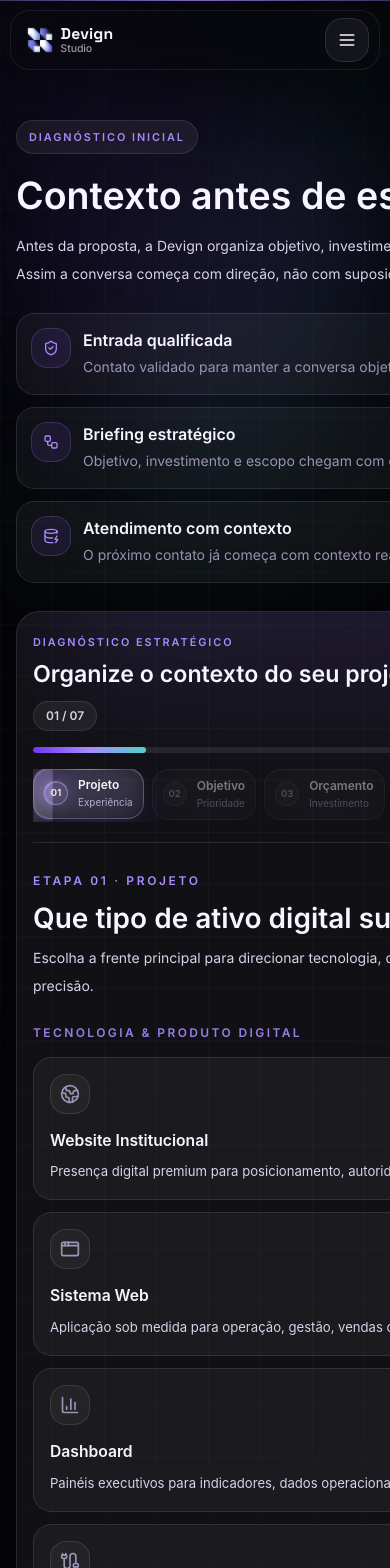
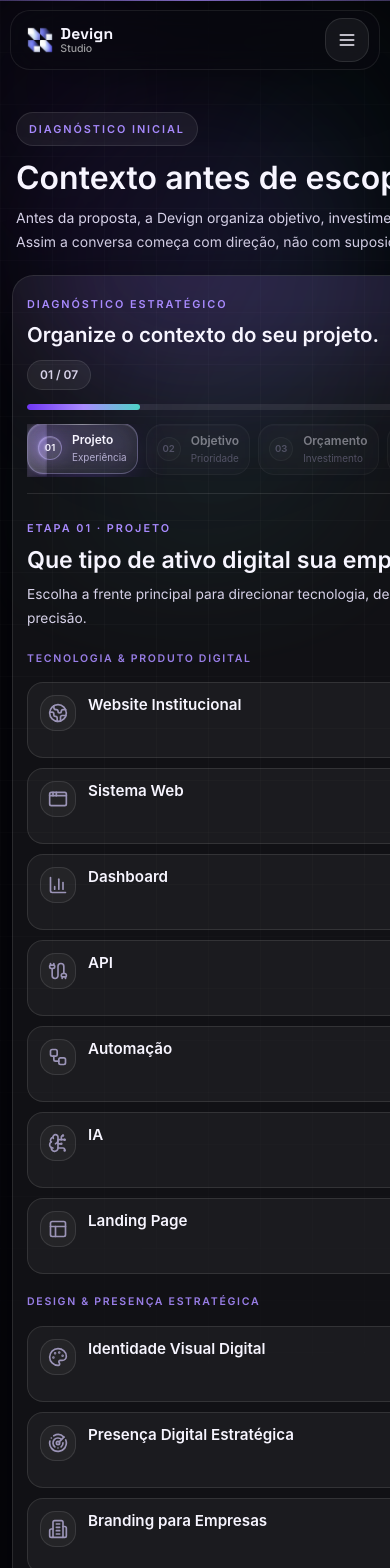
Before and after one commit to JoaoCarpini/Site-Devign-Studio-Novo, a React (Vite) app: page /orcamento in a window 390 px wide. Shown: the top 1568 px of the page. Built offline with nearby package versions, Linux system fonts and the light colour scheme.

Commit message:
responsividade

```diff
--- a/src/components/forms/BudgetWizard.tsx
+++ b/src/components/forms/BudgetWizard.tsx
@@ -408,7 +408,7 @@ export function BudgetWizard() {
   return (
     <form
       onSubmit={submit}
-      className="relative overflow-hidden rounded-[1.45rem] border border-white/10 bg-white/[0.052] p-4 shadow-[0_24px_80px_rgba(5,5,9,0.45)] backdrop-blur-2xl sm:rounded-[2rem] sm:p-7 sm:shadow-[0_34px_120px_rgba(5,5,9,0.58)] lg:p-8"
+      className="relative -mx-1 overflow-hidden rounded-[1.35rem] border border-white/10 bg-white/[0.052] p-3.5 shadow-[0_24px_80px_rgba(5,5,9,0.45)] backdrop-blur-2xl sm:mx-0 sm:rounded-[2rem] sm:p-7 sm:shadow-[0_34px_120px_rgba(5,5,9,0.58)] lg:p-8"
     >
       <div className="pointer-events-none absolute inset-x-8 -top-24 h-44 rounded-full bg-violet-500/[0.12] blur-3xl sm:inset-x-10 sm:-top-28 sm:h-56 sm:bg-violet-500/[0.18]" />
       <div className="pointer-events-none absolute -right-28 bottom-20 hidden h-60 w-60 rounded-full bg-signal/[0.08] blur-3xl sm:block" />
@@ -416,13 +416,13 @@ export function BudgetWizard() {
       {isSubmitting ? <LoadingOverlay message={phaseMessages[submitPhase]} /> : null}
 
       <div className="relative">
-        <div className="flex flex-col gap-4 border-b border-white/10 pb-5 sm:gap-5 sm:pb-6">
+        <div className="flex flex-col gap-3.5 border-b border-white/10 pb-4 sm:gap-5 sm:pb-6">
           <div className="flex flex-col gap-3 sm:flex-row sm:items-end sm:justify-between">
             <div>
               <span className="text-[0.68rem] font-semibold uppercase tracking-[0.18em] text-violet-400 sm:text-xs sm:tracking-[0.22em]">
                 Diagnóstico estratégico
               </span>
-              <h2 className="mt-2 text-[1.45rem] font-semibold leading-tight text-frost sm:mt-3 sm:text-3xl">
+              <h2 className="mt-2 text-[1.28rem] font-semibold leading-tight text-frost sm:mt-3 sm:text-3xl">
                 Organize o contexto do seu projeto.
               </h2>
             </div>
@@ -447,7 +447,7 @@ export function BudgetWizard() {
           />
         </div>
 
-        <div className="py-6 sm:min-h-[34rem] sm:py-8">
+        <div className="py-5 sm:min-h-[34rem] sm:py-8">
           <AnimatePresence mode="wait">
             <motion.div
               key={step}
@@ -462,10 +462,10 @@ export function BudgetWizard() {
                   title="Que tipo de ativo digital sua empresa precisa construir?"
                   description="Escolha a frente principal para direcionar tecnologia, design e presença estratégica com mais precisão."
                 >
-                  <div className="mt-6 space-y-7 sm:mt-7 sm:space-y-10">
+                  <div className="mt-5 space-y-5 sm:mt-7 sm:space-y-10">
                     {projectTypeGroups.map((group) => (
                       <div key={group.eyebrow}>
-                        <p className="text-xs font-semibold uppercase tracking-[0.2em] text-violet-400/90">
+                        <p className="text-[0.66rem] font-semibold uppercase tracking-[0.16em] text-violet-400/90 sm:text-xs sm:tracking-[0.2em]">
                           {group.eyebrow}
                         </p>
                         <ProjectOptionGrid className="mt-4">
@@ -482,7 +482,7 @@ export function BudgetWizard() {
                     ))}
 
                     <div>
-                      <p className="text-xs font-semibold uppercase tracking-[0.2em] text-muted">Outros formatos</p>
+                      <p className="text-[0.66rem] font-semibold uppercase tracking-[0.16em] text-muted sm:text-xs sm:tracking-[0.2em]">Outros formatos</p>
                       <ProjectOptionGrid className="mt-4">
                         <OptionCard
                           option={otherProjectType}
@@ -608,7 +608,7 @@ export function BudgetWizard() {
                     onChange={(event) => update('website', event.target.value)}
                   />
 
-                  <div className="mt-6 grid gap-4 md:grid-cols-2">
+                  <div className="mt-5 grid gap-3 md:grid-cols-2 sm:mt-6 sm:gap-4">
                     <Field label="Nome" value={form.name} onChange={(value) => update('name', value)} required />
                     <Field label="Empresa" value={form.company} onChange={(value) => update('company', value)} required />
                     <Field
@@ -631,7 +631,7 @@ export function BudgetWizard() {
                   </label>
                   <textarea
                     id="description"
-                    className="mt-2 min-h-40 w-full resize-y rounded-2xl border border-white/10 bg-ink/70 px-4 py-3 text-mist outline-none transition duration-300 placeholder:text-muted/70 focus:border-violet-400 focus:bg-ink/85 focus:shadow-[0_0_0_4px_rgba(141,92,255,0.12)]"
+                    className="mt-2 min-h-32 w-full resize-y rounded-2xl border border-white/10 bg-ink/70 px-4 py-3 text-mist outline-none transition duration-300 placeholder:text-muted/70 focus:border-violet-400 focus:bg-ink/85 focus:shadow-[0_0_0_4px_rgba(141,92,255,0.12)] sm:min-h-40"
                     placeholder="Contexto, objetivo, dores atuais, referências e qualquer requisito importante."
                     value={form.description}
                     onChange={(event) => update('description', event.target.value)}
@@ -660,10 +660,10 @@ export function BudgetWizard() {
           </motion.p>
         ) : null}
 
-        <div className="mt-5 flex flex-col-reverse gap-3 border-t border-white/10 pt-5 sm:mt-6 sm:flex-row sm:items-center sm:justify-between sm:pt-6">
+        <div className="mt-4 flex flex-col-reverse gap-2.5 border-t border-white/10 pt-4 sm:mt-6 sm:flex-row sm:items-center sm:justify-between sm:gap-3 sm:pt-6">
           <button
             type="button"
-            className={cn(buttonStyles('secondary'), 'disabled:pointer-events-none disabled:opacity-45')}
+            className={cn(buttonStyles('secondary'), 'w-full sm:w-auto disabled:pointer-events-none disabled:opacity-45')}
             onClick={() => setStep((current) => Math.max(current - 1, 0))}
             disabled={step === 0 || isSubmitting}
           >
@@ -671,12 +671,12 @@ export function BudgetWizard() {
             Voltar
           </button>
           {step < steps.length - 1 ? (
-            <button type="button" className={buttonStyles('primary')} onClick={next} disabled={isSubmitting}>
+            <button type="button" className={cn(buttonStyles('primary'), 'w-full sm:w-auto')} onClick={next} disabled={isSubmitting}>
               Continuar diagnóstico
               <ArrowRight className="h-4 w-4" />
             </button>
           ) : (
-            <button type="submit" className={buttonStyles('primary')} disabled={isSubmitting}>
+            <button type="submit" className={cn(buttonStyles('primary'), 'w-full sm:w-auto')} disabled={isSubmitting}>
               {isSubmitting ? <Loader2 className="h-4 w-4 animate-spin" /> : <Send className="h-4 w-4" />}
               Enviar para análise
             </button>
@@ -700,9 +700,9 @@ function WizardStep({
 }) {
   return (
     <section>
-      <span className="text-xs font-semibold uppercase tracking-[0.22em] text-violet-400">{eyebrow}</span>
-      <h3 className="mt-3 max-w-3xl text-[1.75rem] font-semibold leading-[1.08] text-frost sm:text-4xl sm:leading-tight">{title}</h3>
-      <p className="mt-3 max-w-2xl text-sm leading-7 text-mist sm:mt-4 sm:text-base sm:leading-8">{description}</p>
+      <span className="text-[0.68rem] font-semibold uppercase tracking-[0.18em] text-violet-400 sm:text-xs sm:tracking-[0.22em]">{eyebrow}</span>
+      <h3 className="mt-2.5 max-w-3xl text-[1.45rem] font-semibold leading-[1.08] text-frost sm:mt-3 sm:text-4xl sm:leading-tight">{title}</h3>
+      <p className="mt-2.5 max-w-2xl text-[0.86rem] leading-6 text-mist sm:mt-4 sm:text-base sm:leading-8">{description}</p>
       {children}
     </section>
   );
@@ -826,21 +826,21 @@ function StepRail({
 }
 
 function OptionGrid({ children }: { children: ReactNode }) {
-  return <div className="mt-6 grid gap-3 md:grid-cols-2">{children}</div>;
+  return <div className="mt-5 grid gap-2.5 md:grid-cols-2 sm:mt-6 sm:gap-3">{children}</div>;
 }
 
 function ProjectOptionGrid({ children, className }: { children: ReactNode; className?: string }) {
   return (
-    <div className={cn('grid gap-3 sm:grid-cols-2 xl:grid-cols-3', className)}>{children}</div>
+    <div className={cn('grid gap-2.5 sm:grid-cols-2 sm:gap-3 xl:grid-cols-3', className)}>{children}</div>
   );
 }
 
 function ChipGrid({ children }: { children: ReactNode }) {
-  return <div className="mt-6 flex flex-wrap gap-2.5 sm:gap-3">{children}</div>;
+  return <div className="mt-5 flex flex-wrap gap-2 sm:mt-6 sm:gap-3">{children}</div>;
 }
 
 function FeatureGrid({ children }: { children: ReactNode }) {
-  return <div className="mt-6 grid gap-3 sm:grid-cols-2 xl:grid-cols-3">{children}</div>;
+  return <div className="mt-5 grid gap-2.5 sm:mt-6 sm:grid-cols-2 sm:gap-3 xl:grid-cols-3">{children}</div>;
 }
 
 function OptionCard({
@@ -861,7 +861,7 @@ function OptionCard({
       whileTap={{ scale: 0.985 }}
       onClick={onClick}
       className={cn(
-        'group relative min-h-28 overflow-hidden rounded-[1.15rem] border p-4 text-left transition duration-500 ease-[cubic-bezier(0.16,1,0.3,1)] sm:rounded-[1.35rem] sm:p-5',
+        'group relative flex min-h-[4.75rem] items-start gap-3 overflow-hidden rounded-[1rem] border p-3 text-left transition duration-500 ease-[cubic-bezier(0.16,1,0.3,1)] sm:block sm:min-h-28 sm:rounded-[1.35rem] sm:p-5',
         selected
           ? 'border-violet-400/65 bg-violet-500/[0.16] shadow-[0_24px_90px_rgba(141,92,255,0.22)]'
           : 'border-white/10 bg-white/[0.045] hover:border-violet-400/30 hover:bg-white/[0.075] hover:shadow-[0_20px_70px_rgba(141,92,255,0.12)]',
@@ -876,7 +876,7 @@ function OptionCard({
       <span className="absolute inset-x-5 top-0 h-px bg-gradient-to-r from-transparent via-white/30 to-transparent opacity-0 transition group-hover:opacity-100" />
       <span
         className={cn(
-          'mb-4 grid h-10 w-10 place-items-center rounded-2xl border transition sm:mb-5 sm:h-11 sm:w-11',
+          'grid h-9 w-9 shrink-0 place-items-center rounded-[0.95rem] border transition sm:mb-5 sm:h-11 sm:w-11 sm:rounded-2xl',
           selected
             ? 'border-violet-400/45 bg-violet-500/[0.18] text-violet-400'
             : 'border-white/10 bg-white/[0.045] text-muted group-hover:text-frost',
@@ -884,12 +884,14 @@ function OptionCard({
       >
         <Icon className="h-5 w-5" />
       </span>
-      <span className="relative block text-[0.98rem] font-semibold leading-snug text-frost sm:text-lg">{option.title}</span>
-      <span className="relative mt-2 block text-[0.82rem] leading-6 text-mist sm:text-sm">{option.description}</span>
+      <span className="relative min-w-0 flex-1">
+        <span className="block text-[0.95rem] font-semibold leading-snug text-frost sm:text-lg">{option.title}</span>
+        <span className="mt-1 hidden text-sm leading-6 text-mist sm:block">{option.description}</span>
+      </span>
       {selected ? (
-        <span className="mt-5 inline-flex items-center gap-2 text-xs font-semibold uppercase tracking-[0.18em] text-violet-400">
+        <span className="absolute bottom-3 right-3 inline-flex items-center gap-1.5 text-[0.62rem] font-semibold uppercase tracking-[0.14em] text-violet-300 sm:static sm:mt-5 sm:gap-2 sm:text-xs sm:tracking-[0.18em] sm:text-violet-400">
           <CheckCircle2 className="h-4 w-4" />
-          Selecionado
+          <span className="hidden sm:inline">Selecionado</span>
         </span>
       ) : null}
     </motion.button>
@@ -904,7 +906,7 @@ function Chip({ selected, onClick, children }: { selected: boolean; onClick: ()
       whileTap={{ scale: 0.98 }}
       onClick={onClick}
       className={cn(
-        'min-h-11 rounded-full border px-4 py-2.5 text-sm font-semibold transition duration-500 ease-[cubic-bezier(0.16,1,0.3,1)] sm:px-5 sm:py-3',
+        'min-h-11 rounded-full border px-3.5 py-2.5 text-[0.84rem] font-semibold transition duration-500 ease-[cubic-bezier(0.16,1,0.3,1)] sm:px-5 sm:py-3 sm:text-sm',
         selected
           ? 'border-violet-400/60 bg-violet-500/[0.16] text-frost shadow-[0_18px_60px_rgba(141,92,255,0.16)]'
           : 'border-white/10 bg-white/[0.045] text-mist hover:border-white/20 hover:bg-white/[0.075]',
@@ -923,7 +925,7 @@ function FeatureCard({ selected, onClick, children }: { selected: boolean; onCli
       whileTap={{ scale: 0.985 }}
       onClick={onClick}
       className={cn(
-        'group relative min-h-[4.75rem] overflow-hidden rounded-[1.1rem] border p-3.5 text-left transition duration-500 ease-[cubic-bezier(0.16,1,0.3,1)] sm:min-h-24 sm:rounded-[1.25rem] sm:p-4',
+        'group relative min-h-[3.6rem] overflow-hidden rounded-[1rem] border p-3 text-left transition duration-500 ease-[cubic-bezier(0.16,1,0.3,1)] sm:min-h-24 sm:rounded-[1.25rem] sm:p-4',
         selected
           ? 'border-violet-400/70 bg-[linear-gradient(135deg,rgba(141,92,255,0.24),rgba(255,255,255,0.075)_48%,rgba(77,212,198,0.08))] text-frost shadow-[0_24px_90px_rgba(141,92,255,0.24),inset_0_1px_0_rgba(255,255,255,0.14)]'
           : 'border-white/10 bg-white/[0.045] text-mist shadow-[0_14px_50px_rgba(5,5,9,0.2)] hover:border-violet-400/45 hover:bg-white/[0.08] hover:text-frost hover:shadow-[0_24px_80px_rgba(141,92,255,0.16)]',
@@ -937,7 +939,7 @@ function FeatureCard({ selected, onClick, children }: { selected: boolean; onCli
         )}
       />
       <span className="relative flex h-full items-start justify-between gap-4">
-        <span className="text-[0.84rem] font-semibold leading-5 sm:text-sm sm:leading-6">{children}</span>
+        <span className="text-[0.8rem] font-semibold leading-5 sm:text-sm sm:leading-6">{children}</span>
         <span
           className={cn(
             'grid h-6 w-6 shrink-0 place-items-center rounded-full border transition duration-500',
--- a/src/pages/Budget.tsx
+++ b/src/pages/Budget.tsx
@@ -28,17 +28,17 @@ export default function Budget() {
       <div className="pointer-events-none absolute inset-x-0 top-0 h-px bg-gradient-to-r from-transparent via-violet-400/50 to-transparent" />
       <div className="pointer-events-none absolute left-1/2 top-24 h-[20rem] w-[20rem] -translate-x-1/2 rounded-full bg-violet-500/[0.1] blur-3xl sm:top-28 sm:h-[28rem] sm:w-[28rem] sm:bg-violet-500/[0.12]" />
 
-      <div className="container-premium relative grid gap-7 pb-14 pt-6 sm:pb-20 sm:pt-8 lg:grid-cols-[0.58fr_1.42fr] lg:items-start lg:gap-10 lg:pb-28">
+      <div className="container-premium relative grid gap-5 pb-12 pt-4 sm:gap-7 sm:pb-20 sm:pt-8 lg:grid-cols-[0.58fr_1.42fr] lg:items-start lg:gap-10 lg:pb-28">
         <Reveal className="lg:sticky lg:top-32">
-          <span className="eyebrow mb-6">Diagnóstico inicial</span>
-          <h1 className="max-w-xl text-balance text-[2.35rem] font-semibold leading-[1.02] tracking-normal text-frost sm:text-5xl lg:text-[3.45rem]">
+          <span className="eyebrow mb-4 sm:mb-6">Diagnóstico inicial</span>
+          <h1 className="max-w-xl text-balance text-[2rem] font-semibold leading-[1.02] tracking-normal text-frost sm:text-5xl lg:text-[3.45rem]">
             Contexto antes de escopo.
           </h1>
-          <p className="mt-4 max-w-xl text-sm leading-7 text-mist sm:mt-5 sm:text-base sm:leading-8">
+          <p className="mt-3 max-w-xl text-sm leading-6 text-mist sm:mt-5 sm:text-base sm:leading-8">
             Antes da proposta, a Devign organiza objetivo, investimento, prazo e prioridades. Assim a conversa começa com direção, não com suposições.
           </p>
 
-          <div className="mt-6 grid gap-3 sm:mt-8">
+          <div className="mt-5 hidden gap-3 sm:mt-8 sm:grid">
             {intakeSignals.map((item) => {
               const Icon = item.icon;
 
```
